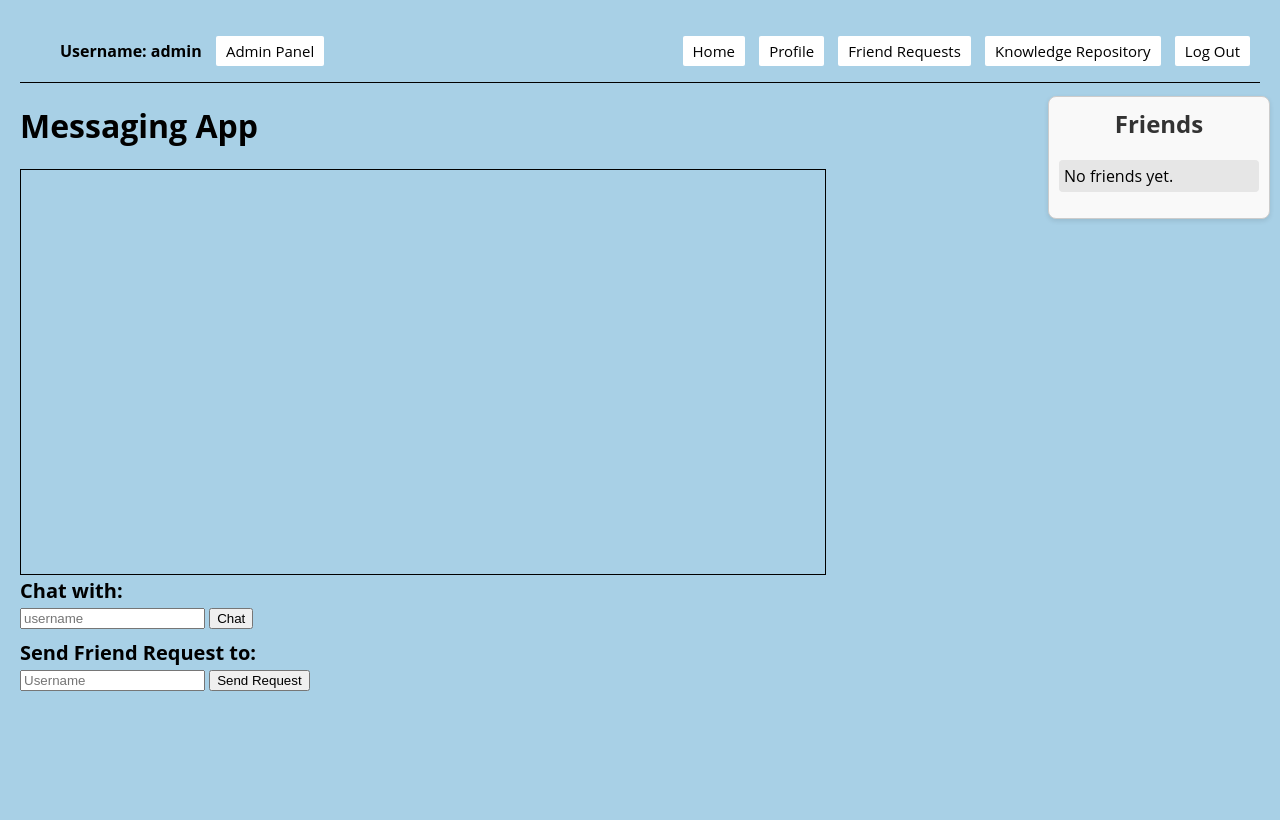
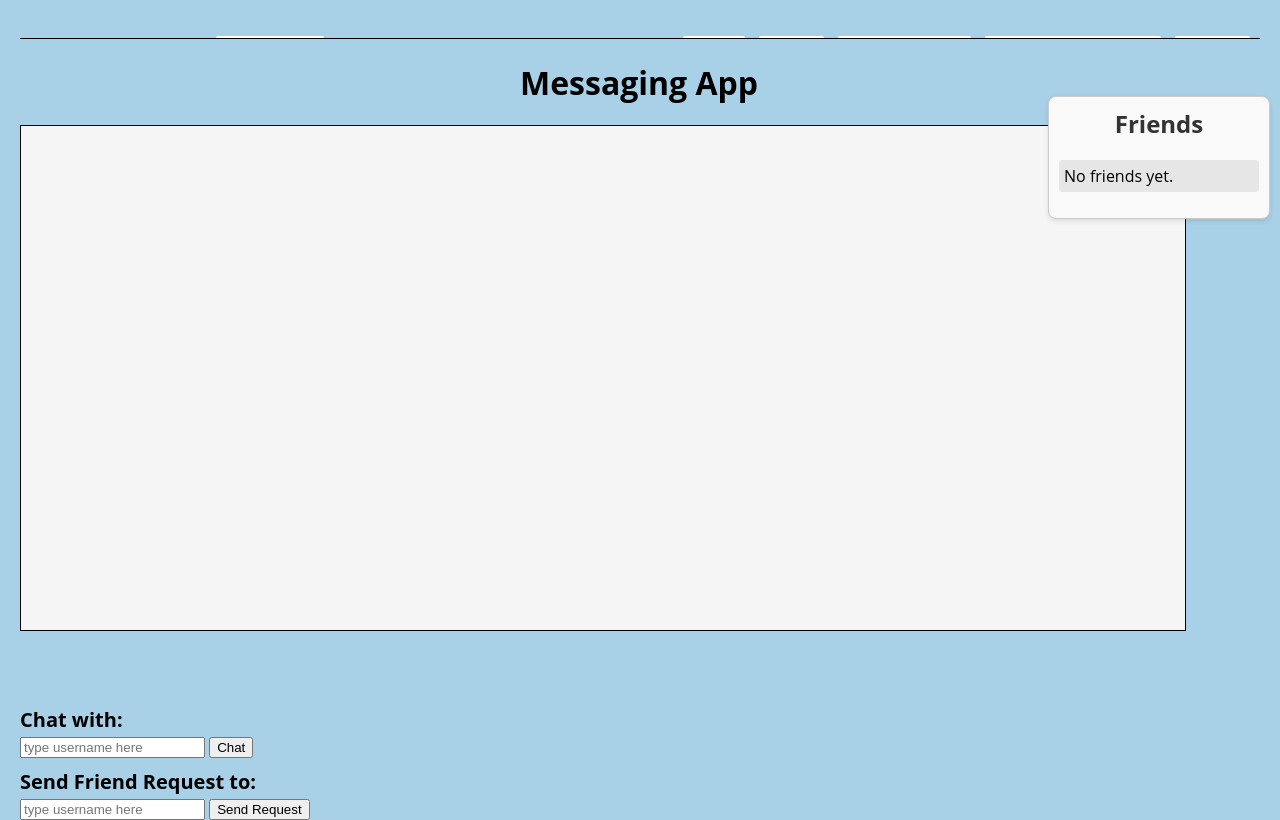
Before and after one commit to SheXinLim/MessagingApp-Usability, a Flask app: page /home in a window 1280 px wide. Run offline with Flask 3, Linux system fonts and the light colour scheme; a user stored in the database is signed in; parts of the project's set-up code (start-up, migrations or seed data) failed here and were passed over; some libraries are stand-ins or nearby versions.

Commit message:
some design changes

```diff
--- a/templates/home.jinja
+++ b/templates/home.jinja
@@ -20,7 +20,12 @@
         text-align: center;  /* Center the heading text horizontally */
         font-family: 'Open Sans', sans-serif;
         display: flex; /* Use Flexbox inside h1 */
+        justify-content: space-between; /* Spread items along the main axis */
+
+        /* Set padding or margin for left and right spacing */
+        padding: 0 500px; /* Adjust the value as needed */
     }
+
     p {
         font-family: 'Open Sans', sans-serif;
         color: black; /* Ensure text is readable on background */
@@ -41,10 +46,11 @@
 
     #message_box {
         border: 1px solid black;
-        height: 400px;
-        width: 800px;
+        height: 500px;
+        width: 1160px;
         overflow: auto;
         padding: 2px;
+        background-color: whitesmoke;
     }
 
     #friends-list {
@@ -130,6 +136,14 @@
     #friend_request_box {
         margin-top: 10px;
     }
+
+    #chat_box {
+        margin-top: 75px; /* Adjust the value as needed */
+    }
+    #input_box {
+        margin-top: 75px; /* Adjust the value as needed */
+    }
+
 </style>
 
 <!--Navbar, you'll see the username here-->
@@ -166,7 +180,7 @@
     but I wrote this code a year ago and I don't want to break anything...-->
     <section id="chat_box">
         <p class="text">Chat with: </p>
-        <input id="receiver" placeholder="username">
+        <input id="receiver" placeholder="type username here">
         <!-- MDN says its bad practice to use the onclick attribute,
         but we're using it anyways coz its easy :)-->
         <button onclick="join_room()">Chat</button>
@@ -176,7 +190,7 @@
     this means the input box is "invisible" initially-->
     <section id="input_box" style="display: none" >
         <p class="text">Message: </p>
-        <input id="message" placeholder="message">
+        <input id="message" placeholder="type message here">
         <button onclick="send()">Send</button>
         <button onclick="leave()">Leave Room</button>
     </section>
@@ -184,7 +198,7 @@
     <!-- Section for sending friend requests -->
     <section id="friend_request_box">
         <p class="text">Send Friend Request to:</p>
-        <input id="friend_username" placeholder="Username">
+        <input id="friend_username" placeholder="type username here">
         <button onclick="sendFriendRequest()">Send Request</button>
     </section>
 
```
